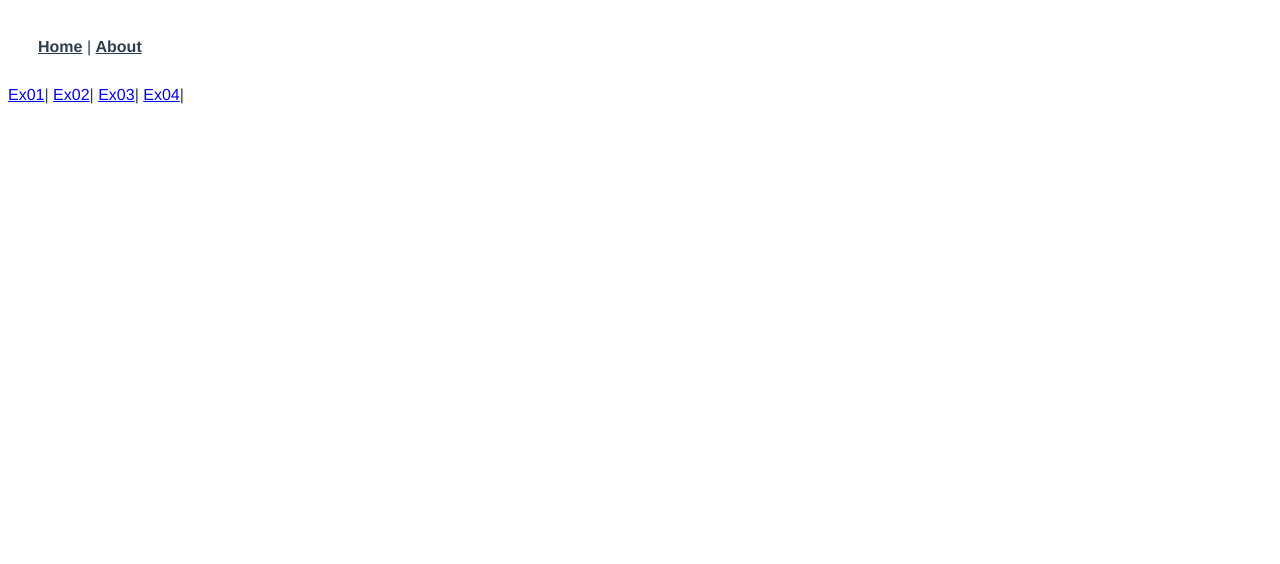
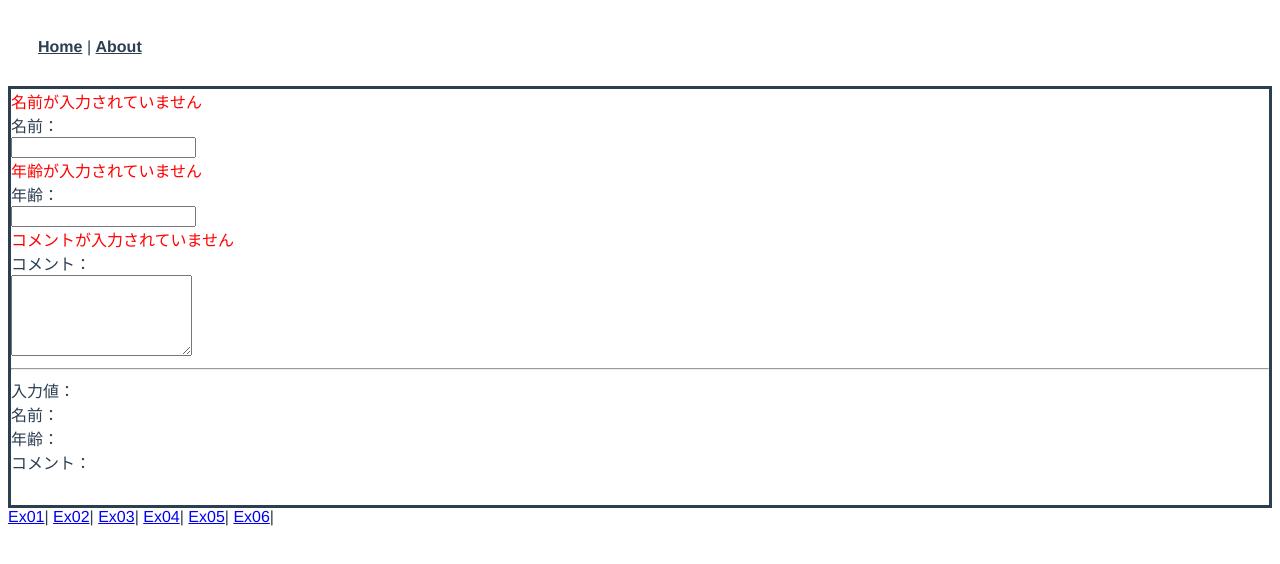
Before and after one commit to ymym98/ex-vue-beginner-jimbo, a Vue app: page /ex05.vue in a window 1280 px wide. Shown: the top 564 px of the page. Built offline with nearby package versions, Linux system fonts and the light colour scheme.

Commit message:
演習５

```diff
--- a/src/App.vue
+++ b/src/App.vue
@@ -9,6 +9,8 @@
     <router-link to="/ex02.vue">Ex02</router-link>|
     <router-link to="/ex03.vue">Ex03</router-link>|
     <router-link to="/ex04.vue">Ex04</router-link>|
+    <router-link to="/ex05.vue">Ex05</router-link>|
+    <router-link to="/ex06.vue">Ex06</router-link>|
   </div>
 </template>
 
--- /dev/null
+++ b/src/views/Ex05.vue
@@ -0,0 +1,47 @@
+<template>
+  <div class="main">
+    <div class="error" v-if="name === ''">名前が入力されていません</div>
+    <div>名前：<br /><input type="text" v-model="name" /></div>
+    <div class="error" v-if="age === ''">年齢が入力されていません</div>
+    <div>年齢：<br /><input type="text" v-model="age" /></div>
+    <div class="error" v-if="comment === ''">コメントが入力されていません</div>
+    <span
+      >コメント：<br />
+      <textarea
+        name=""
+        id=""
+        cols="20"
+        rows="5"
+        v-model="comment"
+      ></textarea></span
+    ><br />
+    <hr />
+    <span>入力値：</span><br />
+    <span>名前：{{ name }} </span><br />
+    <span>年齢：{{ age }} </span><br />
+    <span
+      >コメント：
+      <pre>{{ comment }}</pre></span
+    ><br />
+  </div>
+</template>
+
+<script lang="ts">
+import { Component, Vue } from "vue-property-decorator";
+
+@Component
+export default class SampleComponent extends Vue {
+  private name = "";
+  private age = "";
+  private comment = "";
+}
+</script>
+
+<style scoped>
+.error {
+  color: red;
+}
+.main {
+  border: solid;
+}
+</style>
--- /dev/null
+++ b/src/views/Ex06.vue
@@ -0,0 +1,12 @@
+<template>
+  <div></div>
+</template>
+
+<script lang="ts">
+import { Component, Vue } from "vue-property-decorator";
+
+@Component
+export default class SampleComponent extends Vue {}
+</script>
+
+<style></style>
```
Also changed, not shown: src/router/index.ts (+8 -0 lines).
